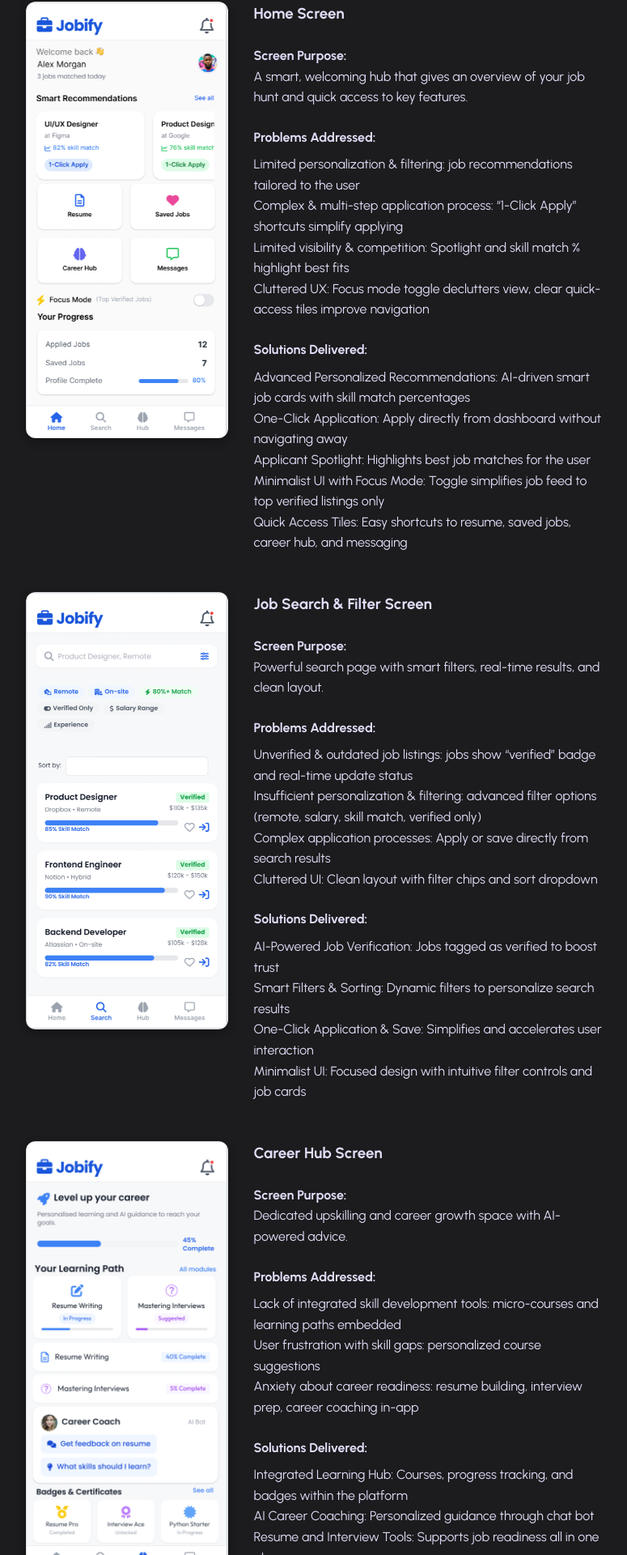
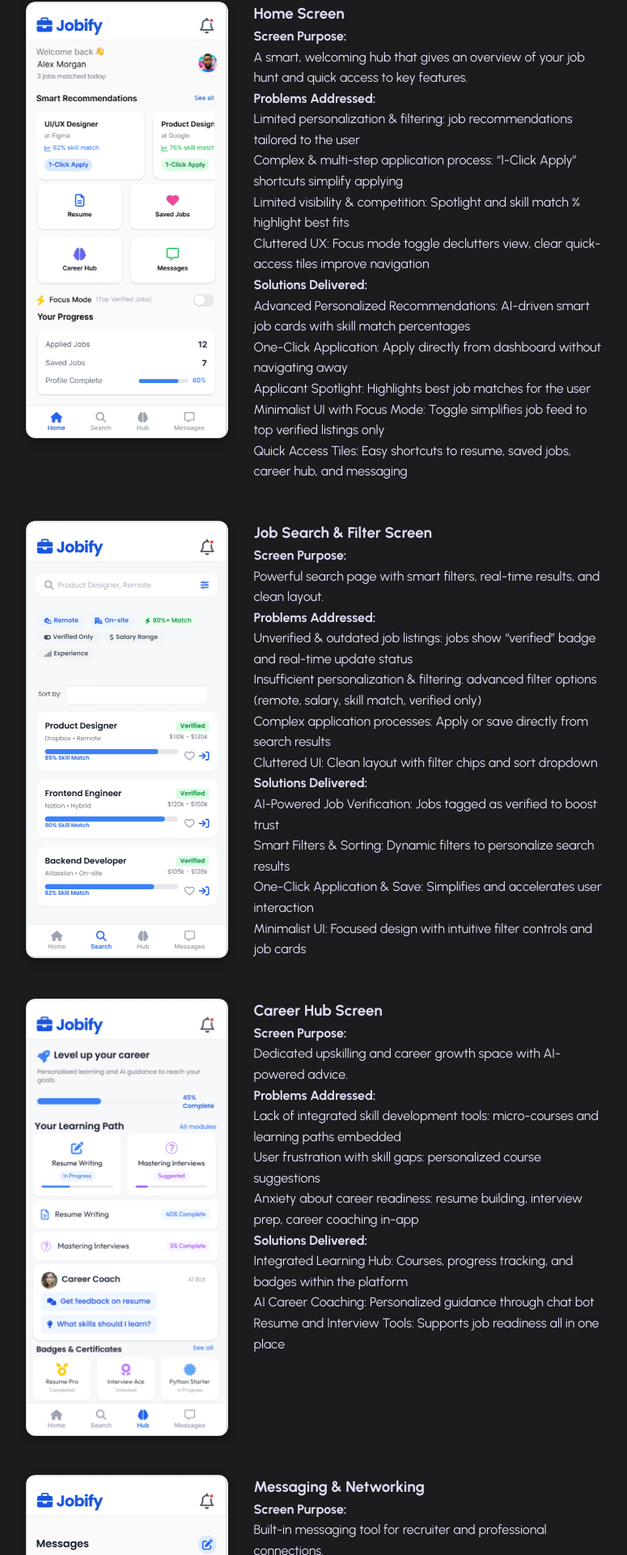
Before and after one commit to shivanirajani/shivani-portfolio, a React (Vite) app: page /portfolio/casestudy in a window 1280 px wide. Shown: the part 7113-9033 px from the top of the page at 81% size, without its empty margins (399-1174 px from the left). Built offline with nearby package versions, Linux system fonts and the light colour scheme.

Commit message:
fix this

```diff
--- a/src/pages/Case-Study1/case-study1.jsx
+++ b/src/pages/Case-Study1/case-study1.jsx
@@ -1040,45 +1040,11 @@ function LowFidelityPrototypes({ language }) {
   );
 }
 function HighFidelityPrototypes({ language }) {
-  const sectionRef = useRef(null);
-  const [visible, setVisible] = useState(false);
-
-  useEffect(() => {
-    const observer = new IntersectionObserver(
-      ([entry]) => {
-        if (entry.isIntersecting) {
-          setVisible(true);
-          observer.disconnect();
-        }
-      },
-      { threshold: 0.3 }
-    );
-
-    if (sectionRef.current) {
-      observer.observe(sectionRef.current);
-    }
-
-    return () => observer.disconnect();
-  }, []);
-
   const baseImageStyle = {
     width: "250px",
     borderRadius: "12px",
     boxShadow: "0 4px 12px rgba(0,0,0,0.3)",
-    opacity: 0,
-    transform: "translateY(20px)",
-    transition: "opacity 1s ease-out, transform 1s ease-out",
   };
-
-  const getImageStyle = (delay) =>
-    visible
-      ? {
-          ...baseImageStyle,
-          opacity: 1,
-          transform: "translateY(0)",
-          transitionDelay: `${delay}s`,
-        }
-      : baseImageStyle;
 
   const sectionStyle = {
     display: "flex",
@@ -1095,7 +1061,7 @@ function HighFidelityPrototypes({ language }) {
   };
 
   return (
-    <section ref={sectionRef} style={{ padding: "2em" }}>
+    <section style={{ padding: "2em" }}>
       <h2 style={{ fontSize: "2rem", marginBottom: "1em" }}>
         {translations[language].highFidelity}
       </h2>
@@ -1105,25 +1071,21 @@ function HighFidelityPrototypes({ language }) {
         <img
           src="/home.png"
           alt={translations[language].homeScreenAlt}
-          style={getImageStyle(0)}
+          style={baseImageStyle}
         />
         <div style={textStyle}>
           <h3>{translations[language].homeScreenTitle}</h3>
-          <p style={{ marginTop: "1.5em", marginBottom: "0.5em" }}>
-            <strong>{translations[language].screenPurposeLabel}</strong> <br />
+          <p>
+            <strong>{translations[language].screenPurposeLabel}</strong><br />
             {translations[language].homeScreenPurpose}
           </p>
-          <p style={{ marginTop: "1.5em", marginBottom: "0.5em" }}>
-            <strong>{translations[language].problemsAddressedLabel}</strong>
-          </p>
+          <p><strong>{translations[language].problemsAddressedLabel}</strong></p>
           <ul>
             {translations[language].homeProblems.map((item, idx) => (
               <li key={idx}>{item}</li>
             ))}
           </ul>
-          <p style={{ marginTop: "1.5em", marginBottom: "0.5em" }}>
-            <strong>{translations[language].solutionsDeliveredLabel}</strong>
-          </p>
+          <p><strong>{translations[language].solutionsDeliveredLabel}</strong></p>
           <ul>
             {translations[language].homeSolutions.map((item, idx) => (
               <li key={idx}>{item}</li>
@@ -1137,26 +1099,21 @@ function HighFidelityPrototypes({ language }) {
         <img
           src="/search.png"
           alt={translations[language].searchScreenAlt}
-          style={getImageStyle(0.3)}
+          style={baseImageStyle}
         />
         <div style={textStyle}>
           <h3>{translations[language].searchScreenTitle}</h3>
-          <p style={{ marginTop: "1.5em", marginBottom: "0.5em" }}>
-            <strong>{translations[language].screenPurposeLabel}</strong> <br />
+          <p>
+            <strong>{translations[language].screenPurposeLabel}</strong><br />
             {translations[language].searchScreenPurpose}
           </p>
-
-          <p style={{ marginTop: "1.5em", marginBottom: "0.5em" }}>
-            <strong>{translations[language].problemsAddressedLabel}</strong>
-          </p>
+          <p><strong>{translations[language].problemsAddressedLabel}</strong></p>
           <ul>
             {translations[language].searchProblems.map((item, idx) => (
               <li key={idx}>{item}</li>
             ))}
           </ul>
-          <p style={{ marginTop: "1.5em", marginBottom: "0.5em" }}>
-            <strong>{translations[language].solutionsDeliveredLabel}</strong>
-          </p>
+          <p><strong>{translations[language].solutionsDeliveredLabel}</strong></p>
           <ul>
             {translations[language].searchSolutions.map((item, idx) => (
               <li key={idx}>{item}</li>
@@ -1170,25 +1127,21 @@ function HighFidelityPrototypes({ language }) {
         <img
           src="/careerhub.png"
           alt={translations[language].careerHubScreenAlt}
-          style={getImageStyle(0.6)}
+          style={baseImageStyle}
         />
         <div style={textStyle}>
           <h3>{translations[language].careerHubScreenTitle}</h3>
-          <p style={{ marginTop: "1.5em", marginBottom: "0.5em" }}>
-            <strong>{translations[language].screenPurposeLabel}</strong> <br />
+          <p>
+            <strong>{translations[language].screenPurposeLabel}</strong><br />
             {translations[language].careerHubScreenPurpose}
           </p>
-          <p style={{ marginTop: "1.5em", marginBottom: "0.5em" }}>
-            <strong>{translations[language].problemsAddressedLabel}</strong>
-          </p>
+          <p><strong>{translations[language].problemsAddressedLabel}</strong></p>
           <ul>
             {translations[language].careerHubProblems.map((item, idx) => (
               <li key={idx}>{item}</li>
             ))}
           </ul>
-          <p style={{ marginTop: "1.5em", marginBottom: "0.5em" }}>
-            <strong>{translations[language].solutionsDeliveredLabel}</strong>
-          </p>
+          <p><strong>{translations[language].solutionsDeliveredLabel}</strong></p>
           <ul>
             {translations[language].careerHubSolutions.map((item, idx) => (
               <li key={idx}>{item}</li>
@@ -1202,25 +1155,21 @@ function HighFidelityPrototypes({ language }) {
         <img
           src="/chat.png"
           alt={translations[language].messagingScreenAlt}
-          style={getImageStyle(0.9)}
+          style={baseImageStyle}
         />
         <div style={textStyle}>
           <h3>{translations[language].messagingScreenTitle}</h3>
-          <p style={{ marginTop: "1.5em", marginBottom: "0.5em" }}>
-            <strong>{translations[language].screenPurposeLabel}</strong> <br />
+          <p>
+            <strong>{translations[language].screenPurposeLabel}</strong><br />
             {translations[language].messagingScreenPurpose}
           </p>
-          <p style={{ marginTop: "1.5em", marginBottom: "0.5em" }}>
-            <strong>{translations[language].problemsAddressedLabel}</strong>
-          </p>
+          <p><strong>{translations[language].problemsAddressedLabel}</strong></p>
           <ul>
             {translations[language].messagingProblems.map((item, idx) => (
               <li key={idx}>{item}</li>
             ))}
           </ul>
-          <p style={{ marginTop: "1.5em", marginBottom: "0.5em" }}>
-            <strong>{translations[language].solutionsDeliveredLabel}</strong>
-          </p>
+          <p><strong>{translations[language].solutionsDeliveredLabel}</strong></p>
           <ul>
             {translations[language].messagingSolutions.map((item, idx) => (
               <li key={idx}>{item}</li>
@@ -1231,8 +1180,6 @@ function HighFidelityPrototypes({ language }) {
     </section>
   );
 }
-
-
 
 
 // ===================== MAIN APP ========================
```
